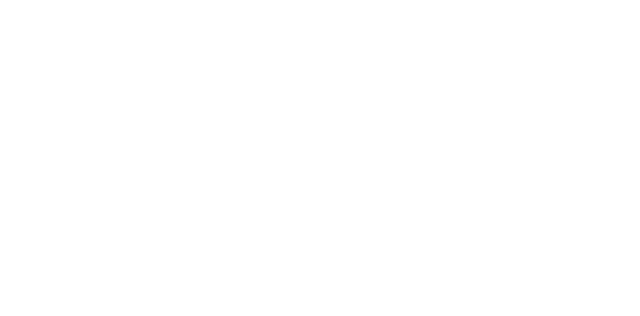
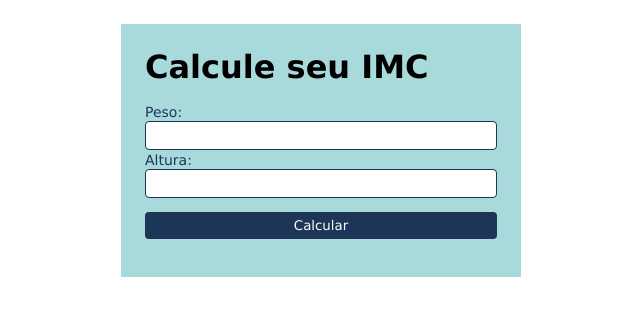
Before and after one commit to lucasrossi0/CalculoIMC, a plain HTML site: page index.html in a window 1280 px wide. Shown: the whole page, without its empty margins (319-959 px from the left). Drawn offline with Linux system fonts and the light colour scheme.

Commit message:
Adicionado o css e ajustando o html

```diff
--- a/index.html
+++ b/index.html
@@ -1,9 +1,21 @@
 <!DOCTYPE html>
-<html lang="en">
+<html lang="pt-BR">
   <head>
     <meta charset="UTF-8" />
     <meta name="viewport" content="width=device-width, initial-scale=1.0" />
-    <title>Document</title>
+    <title>Calculo de IMC</title>
+    <link rel="stylesheet" href="./styles/style.css" />
   </head>
-  <body></body>
+  <body>
+    <div class="container">
+      <h1>Calcule seu IMC</h1>
+      <label for="weight" class="labelInput">Peso:</label>
+      <input id="weight" type="text" class="inputData" />
+      <label for="height" class="labelInput">Altura:</label>
+      <input id="height" type="text" class="inputData" />
+      <button id="submit">Calcular</button>
+      <p id="result"></p>
+    </div>
+    <script src="./scripts/index.js"></script>
+  </body>
 </html>
--- a/styles/style.css
+++ b/styles/style.css
@@ -0,0 +1,49 @@
+* {
+    padding: 0;
+    margin: 0;
+    font-family: Verdana, Geneva, Tahoma, sans-serif;
+    box-sizing: border-box;
+}
+
+.container {
+    margin: 24px auto;
+    width: 400px;
+    padding: 24px;
+    background: #a8dadc;
+}
+
+h1 {
+    margin-bottom: 16px;
+}
+
+.inputData {
+    width: 100%;
+    display: flex;
+    outline: none;
+    border: 1px solid #1d3557;
+    padding: 6px;
+    border-radius: 4px;
+}
+
+.labelInput {
+    color: #1d3557;
+    font-weight: 100;
+    font-size: 14px;
+}
+
+#submit {
+    width: 100%;
+    background-color: #1d3557;
+    cursor: pointer;
+    border: none;
+    outline: none;
+    padding: 6px;
+    margin-top: 14px;
+    color: white;
+    border-radius: 4px;
+}
+
+#result {
+    color: #1d3557;
+    margin-top: 14px;
+}
```
